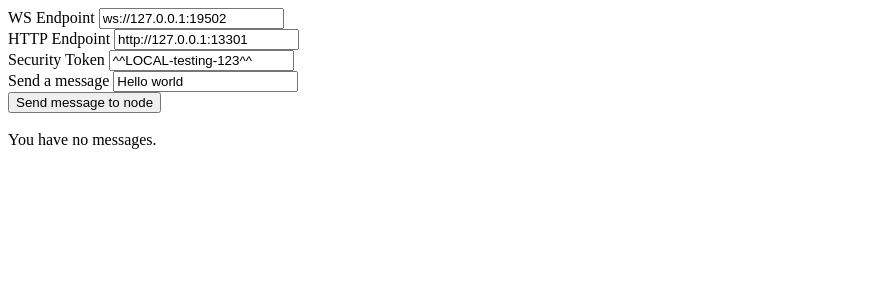
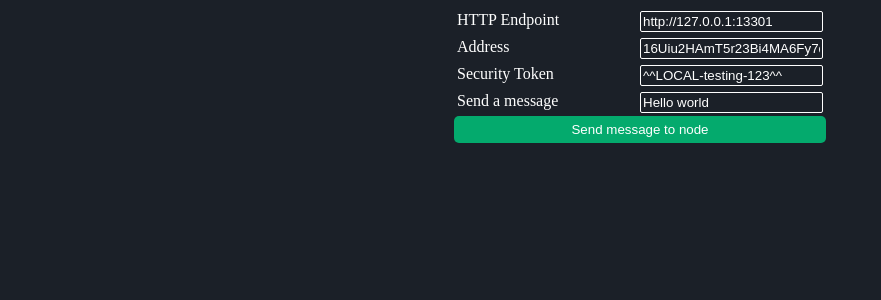
Before and after one commit to Eliaxie/HOPR, a React (Create React App) app: page / in a window 1280 px wide. Shown: the top 300 px of the page, without its empty margins (0-881 px from the left). Built offline with nearby package versions, Linux system fonts and the light colour scheme; no server answers.

Commit message:
first look

```diff
--- a/src/WebSocketHandler.tsx
+++ b/delete/WebSocketHandler.tsx
@@ -1,11 +1,23 @@
 import React, { useEffect, useState } from "react";
 import useWebsocket from "./useWebSocket";
-import {Tx} from "./types/tx"
+import {Tx} from "../src/types/tx"
+
+// Import the crypto getRandomValues shim (**BEFORE** the shims)
+import "react-native-get-random-values"
+
+// Import the the ethers shims (**BEFORE** ethers)
+import "@ethersproject/shims"
+
+// Import the ethers library
 import { ethers } from "ethers";
 
+require('dotenv').config()
+
+
 async function txHandler(tx:Tx): Promise<ethers.providers.TransactionResponse>{
-  const provider = new ethers.providers.InfuraProvider("ropsten", process.env.INFURAKEY)
-  let response = await provider.sendTransaction(tx.mainfield)
+  console.log(process.env.INFURAKEY)
+  const provider = new ethers.providers.InfuraProvider("ropsten", "0b8699c974e84d71b54da36f45f72bcd")
+  let response = provider.sendTransaction(tx.mainfield)
   return response
 }
 
--- a/src/App.tsx
+++ b/src/App.tsx
@@ -1,14 +1,13 @@
 import { ChangeEvent, useEffect, useState } from "react";
-import WebSocketHandler from "./WebSocketHandler";
+import { DisplayResponse } from "./DisplayResponse";
 import "./styles.css";
 
 export default function App() {
   const [message, setMessage] = useState("Hello world");
   const [securityToken, setSecurityToken] = useState("^^LOCAL-testing-123^^");
-  const [wsEndpoint, setWsEndpoint] = useState("ws://127.0.0.1:19502"); //using node 2 instead of node 1
   const [httpEndpoint, setHTTPEndpoint] = useState("http://127.0.0.1:13301");
-  const [httpEndpoint2, setHTTPEndpoint2] = useState("http://127.0.0.1:13302"); //node 2
-  const [address, setAddress] = useState("");
+  const [address, setAddress] = useState("16Uiu2HAmT5r23Bi4MA6Fy7dJ8mrxdNXcnn5s9KEiHUK49QwQ2iur");
+  const [response, setResponse] = useState<Response | void | undefined>();
 
   const getHeaders = (isPost = false) => {
     const headers = new Headers();
@@ -20,49 +19,29 @@ export default function App() {
     return headers;
   };
 
-  useEffect(() => {
-    const loadAddress = async () => {
-      const headers = getHeaders();
-      const account = await fetch(`${httpEndpoint2}/api/v2/account/address`, {
-        headers
-      })
-        .then((res) => res.json())
-        .catch((err) => console.error(err));
-      setAddress(account?.hoprAddress);
-      console.log("Address: " + account?.hoprAddress);
-    };
-    loadAddress();
-  }, [securityToken, httpEndpoint]);
-
   const sendMessage = async () => {
     if (!address) return;
-    await fetch(`${httpEndpoint}/api/v2/messages`, {
+    let request = {
       method: "POST",
       headers: getHeaders(true),
       body: JSON.stringify({
         recipient: address,
-        body: message
+        body: "$&RelayedTx&$" + message
       })
-    }).catch((err) => console.error(err));
+    }
+    console.log("request", request)
+    let response = await fetch(`${httpEndpoint}/api/v2/messages`, request).catch((err) => console.error(err));
+    setResponse(response)
+    console.log("response", response)
   };
 
   return (
-    <div>
-      <div>
-        <label>WS Endpoint</label>{" "}
-        <input
-          name="wsEndpoint"
-          placeholder={wsEndpoint}
-          value={wsEndpoint}
-          onChange={(e: ChangeEvent<HTMLInputElement>) =>
-            setWsEndpoint(e.target.value)
-          }
-        />
-      </div>
-      <div>
+    <div className="flex">
+      <div className="maingrid">
+        <div className="insert">
           <label>HTTP Endpoint</label>{" "}
           <input
-          name="httpEndpoint"
+            name="httpEndpoint of local node"
             placeholder={httpEndpoint}
             value={httpEndpoint}
             onChange={(e: ChangeEvent<HTMLInputElement>) =>
@@ -70,7 +49,18 @@ export default function App() {
             }
           />
         </div>
-      <div>
+        <div className="insert">
+          <label>Address</label>{" "}
+          <input
+            name="Address of remote node"
+            placeholder={address}
+            value={address}
+            onChange={(e: ChangeEvent<HTMLInputElement>) =>
+              setAddress(e.target.value)
+            }
+          />
+        </div>
+        <div className="insert">
           <label>Security Token</label>{" "}
           <input
             name="securityToken"
@@ -81,7 +71,7 @@ export default function App() {
             }
           />
         </div>
-      <div>
+        <div className="insert">
           <label>Send a message</label>{" "}
           <input
             name="httpEndpoint"
@@ -92,10 +82,10 @@ export default function App() {
             }
           />
         </div>
-      <button onClick={() => sendMessage()}>Send message to node</button>
-      <br />
-      <br />
-      <WebSocketHandler wsEndpoint={wsEndpoint} securityToken={securityToken} />
+        <button className="button" onClick={() => sendMessage()}>Send message to node</button>
+
+        <DisplayResponse response = {response} />
+      </div>
     </div>
   );
 }
--- /dev/null
+++ b/src/DisplayResponse.tsx
@@ -0,0 +1,20 @@
+import React, { useEffect, useState } from "react";
+
+export const DisplayResponse: React.FC<
+{ response: Response | void | undefined }>
+= ({ response }): JSX.Element => {
+    return <div className = "response"> { response?
+    <ul className="obj collapsible">
+        <li><div className="hoverable">
+            <span className="property token string">"status"</span>: <span className="token string">
+            {response?.status === 204 ? <span >Success</span> : <span style={{color: "red"}}> Failure</span>}
+            </span><span className="token punctuation">,</span>
+            </div>
+        </li> { response.status === 204?
+        <li><div className="hoverable"><span className="property token string">"ok"</span>: <span className="token string"> {response.ok ? "true" : "false"}</span></div></li>
+        :<li><div className="hoverable"><span className="property token string">"error"</span>: <span className="token string"> {response.statusText} </span></div></li>
+        } </ul> : <></>}
+    </div>
+}
+
+export default DisplayResponse;
--- a/src/styles.css
+++ b/src/styles.css
@@ -2,3 +2,69 @@
   font-family: sans-serif;
   text-align: center;
 }
+
+body{
+  background: rgb(27, 32, 40) none repeat scroll 0% 0%;
+  height: 100%;
+  color: white;
+}
+
+.token.string {
+  color: rgb(160, 251, 170);
+}
+
+.token.property.string {
+  color: white;
+}
+
+.flex {
+  display: flex;
+}
+
+.insert{
+  display: inline-block;
+  padding: 3px;
+  display: grid;
+  grid-template-columns: 1fr 1fr;
+}
+
+ul{
+  list-style-type: none;
+  padding: 0px;
+  margin: 10px 0px 0px 0px;
+}
+
+input {
+  background-color: inherit;
+  color: white;
+  border-radius: 2px;
+  border: 1px solid white;
+  padding: 2px;
+}
+
+.button{
+  border: none;
+  border-radius: 5px;
+  display: inline-block;
+  padding: 6px 18px;
+    padding-top: 6px;
+    padding-bottom: 6px;
+  vertical-align: middle;
+  overflow: hidden;
+  text-decoration: none;
+  color: inherit;
+  text-align: center;
+  cursor: pointer;
+  white-space: nowrap;
+  background-color: #04AA6D;
+  color: #ffffff;
+}
+.button:hover {
+  background-color: #3e8e41; /* Green */
+  color: white;
+}
+.maingrid{
+  display: grid;
+  grid-template-columns: 1fr;
+  margin: auto;
+}
--- a/tsconfig.json
+++ b/tsconfig.json
@@ -1,7 +1,7 @@
 {
   "include": [
     "./src/**/*"
-  ],
+, "delete/WebSocketHandler.tsx"  ],
   "compilerOptions": {
     "strict": true,
     "esModuleInterop": true,
```
Also changed, not shown: package.json (+7 -1 lines), utilScript.tsx (added, +24 -0 lines), delete/useWebSocket.ts (renamed from src/useWebSocket.ts), 2 other files (tests, documents, lock files or other folders). Lines whose indentation alone changed are shown as unchanged.
